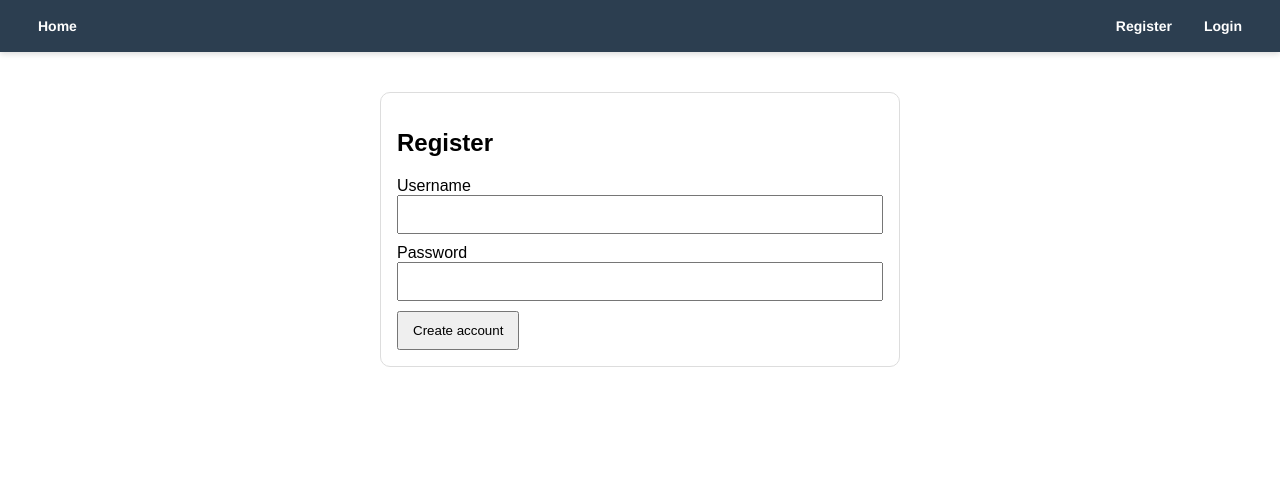
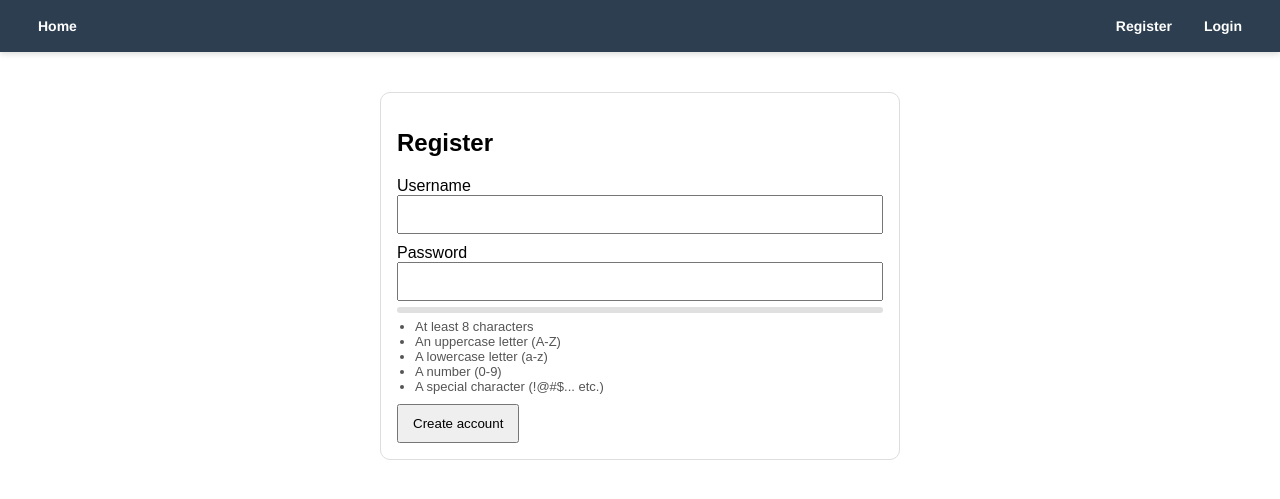
Before and after one commit to renmoonv/ict2213_crypto, a Flask app: page /register in a window 1280 px wide. Shown: the top 499 px of the page. Run offline with Flask 3, Linux system fonts and the light colour scheme.

Commit message:
server error update + password rules

```diff
--- a/client/app.py
+++ b/client/app.py
@@ -80,6 +80,7 @@ def home():
 
     auth_context = get_auth_context()
     if not auth_context:
+        session.clear()
         return render_template("home.html", logged_in=False)
 
     username = session.get("username")
@@ -106,14 +107,29 @@ def register():
             flash("Username and password required.", "error")
             return redirect(url_for("register"))
 
-        ok = do_register(username, password)
+        import re
+        pwd_errors = []
+        if len(password) < 8:
+            pwd_errors.append("at least 8 characters")
+        if not re.search(r"[A-Z]", password):
+            pwd_errors.append("an uppercase letter")
+        if not re.search(r"[a-z]", password):
+            pwd_errors.append("a lowercase letter")
+        if not re.search(r"\d", password):
+            pwd_errors.append("a number")
+        if not re.search(r"[^A-Za-z0-9]", password):
+            pwd_errors.append("a special character")
+        if pwd_errors:
+            flash("Password must contain: " + ", ".join(pwd_errors) + ".", "error")
+            return redirect(url_for("register"))
+
+        ok, error_msg = do_register(username, password)
         if ok:
             flash("Registered successfully. You can login now.", "success")
             return redirect(url_for("login"))
         else:
-            # Even if server is down, your do_register may still save keystore locally (depending on your logic)
-            flash("Register completed locally, but server registration may have failed (server/TLS not running).", "warning")
-            return redirect(url_for("login"))
+            flash(error_msg or "Registration failed.", "error")
+            return redirect(url_for("register"))
 
     return render_template("register.html")
 
--- a/client/templates/register.html
+++ b/client/templates/register.html
@@ -9,9 +9,41 @@
       </div>
       <div class="row">
         <label>Password</label>
-        <input name="password" type="password" autocomplete="new-password" />
+        <input name="password" id="reg-password" type="password" autocomplete="new-password" oninput="checkStrength(this.value)" />
+        <div id="strength-bar-wrap" style="margin-top:6px; height:6px; background:#e0e0e0; border-radius:4px; overflow:hidden;">
+          <div id="strength-bar" style="height:100%; width:0; border-radius:4px; transition:width .25s, background .25s;"></div>
+        </div>
+        <ul id="pwd-rules" style="margin:6px 0 0; padding-left:18px; font-size:13px; color:#555;">
+          <li id="rule-len">At least 8 characters</li>
+          <li id="rule-upper">An uppercase letter (A-Z)</li>
+          <li id="rule-lower">A lowercase letter (a-z)</li>
+          <li id="rule-num">A number (0-9)</li>
+          <li id="rule-special">A special character (!@#$... etc.)</li>
+        </ul>
       </div>
       <button type="submit">Create account</button>
     </form>
   </div>
+  <script>
+    function checkStrength(val) {
+      const rules = [
+        ["rule-len",     val.length >= 8],
+        ["rule-upper",   /[A-Z]/.test(val)],
+        ["rule-lower",   /[a-z]/.test(val)],
+        ["rule-num",     /\d/.test(val)],
+        ["rule-special", /[^A-Za-z0-9]/.test(val)],
+      ];
+      let passed = 0;
+      rules.forEach(([id, ok]) => {
+        const el = document.getElementById(id);
+        el.style.color = ok ? "#1e8e3e" : "#555";
+        el.style.fontWeight = ok ? "600" : "";
+        if (ok) passed++;
+      });
+      const bar = document.getElementById("strength-bar");
+      const colors = ["#e53935","#e53935","#fb8c00","#fdd835","#43a047","#1e8e3e"];
+      bar.style.width = (passed * 20) + "%";
+      bar.style.background = colors[passed];
+    }
+  </script>
 {% endblock %}
```
Also changed, not shown: client/api.py (+9 -1 lines), client/auth.py (+5 -6 lines).
